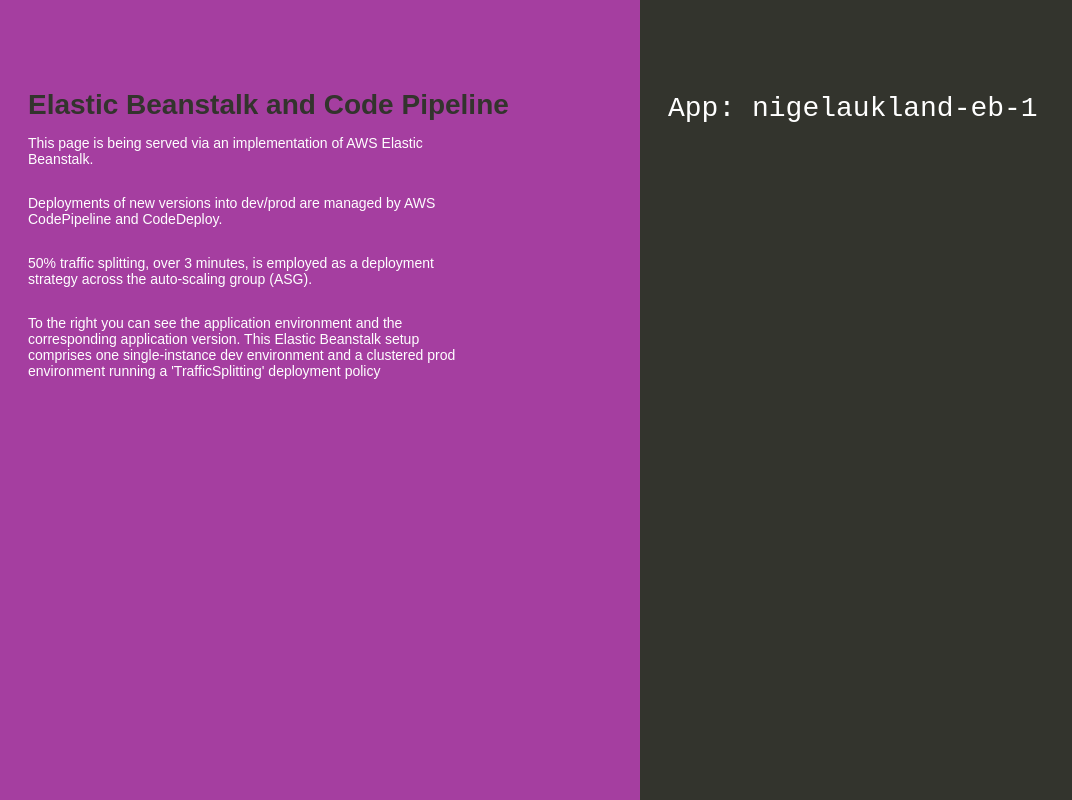
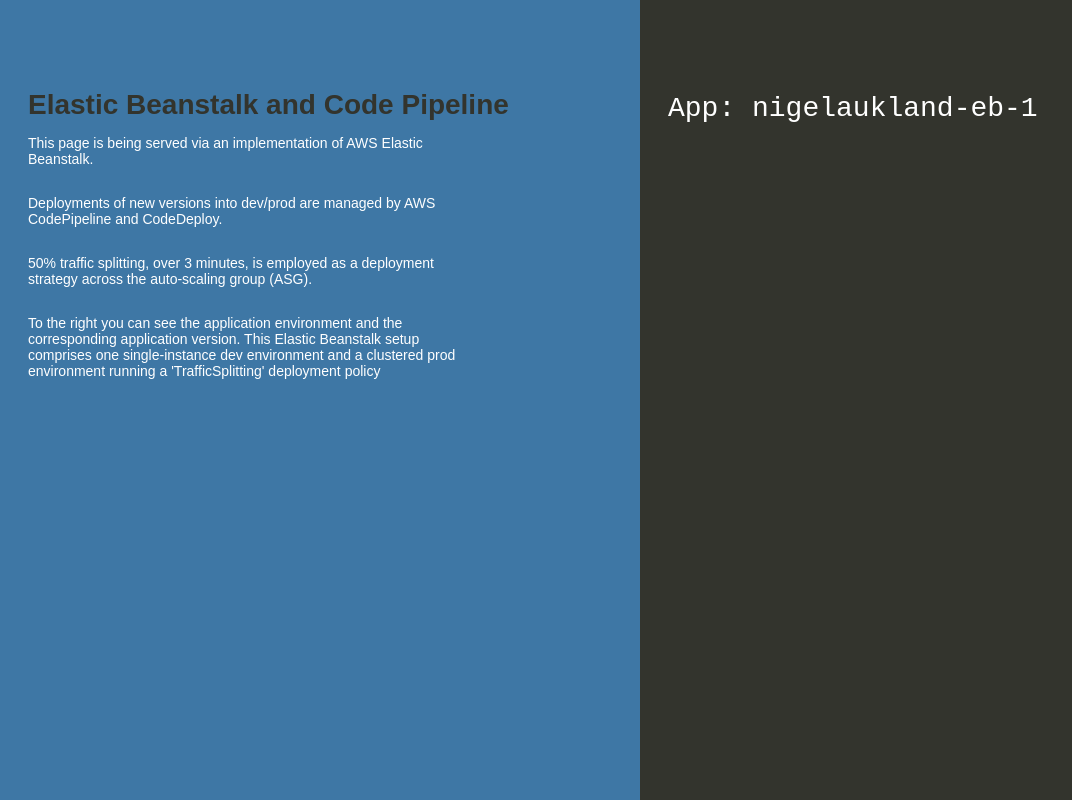
Before and after one commit to nigelaukland/aws-cda-cicd-nigelaukland, a website: page index.html in a window 1280 px wide. Shown: the whole page, without its empty margins (0-1072 px from the left). Drawn offline with Linux system fonts and the light colour scheme.

Commit message:
updated colour to blue

```diff
--- a/index.html
+++ b/index.html
@@ -35,7 +35,7 @@
 
         text-align: left;
         padding-top: 5em;
-        background-color: #a53ea0;
+        background-color: #3e77a5;
 
       }
       .textColumn p {
```
